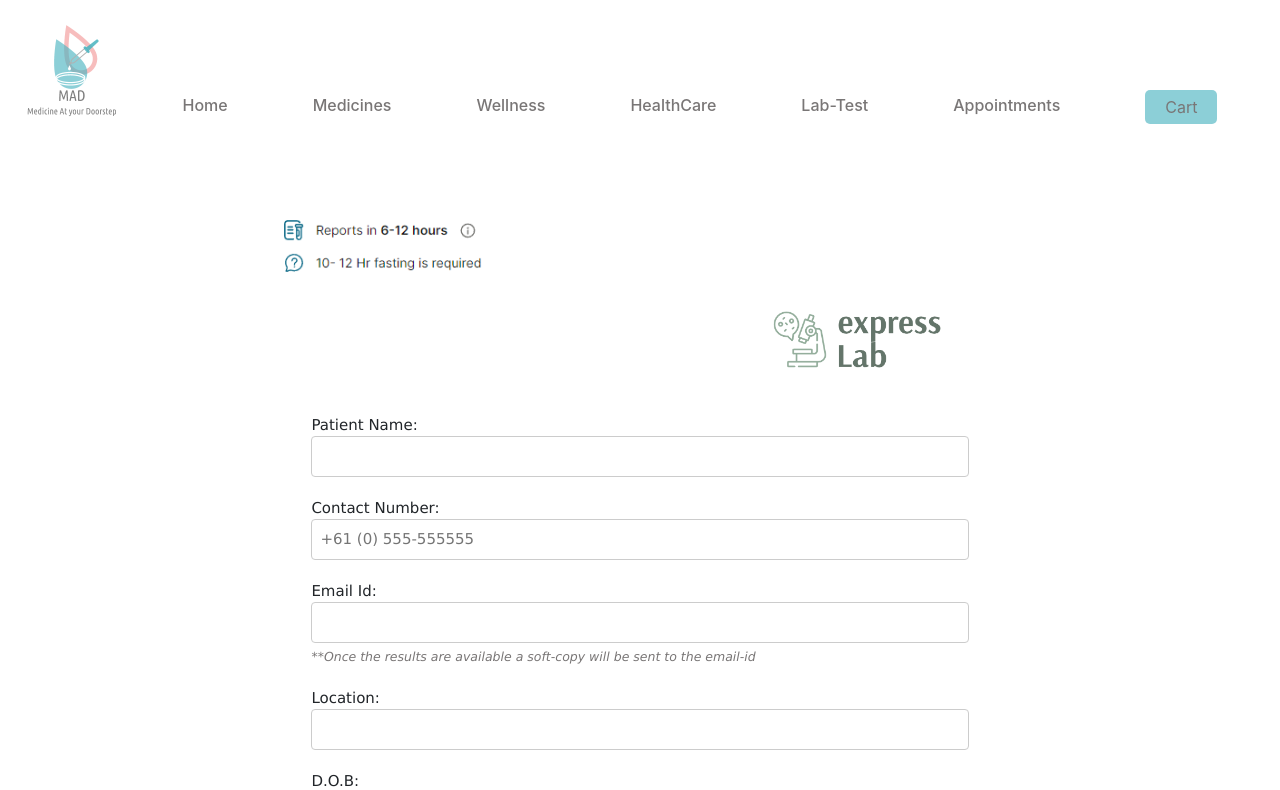
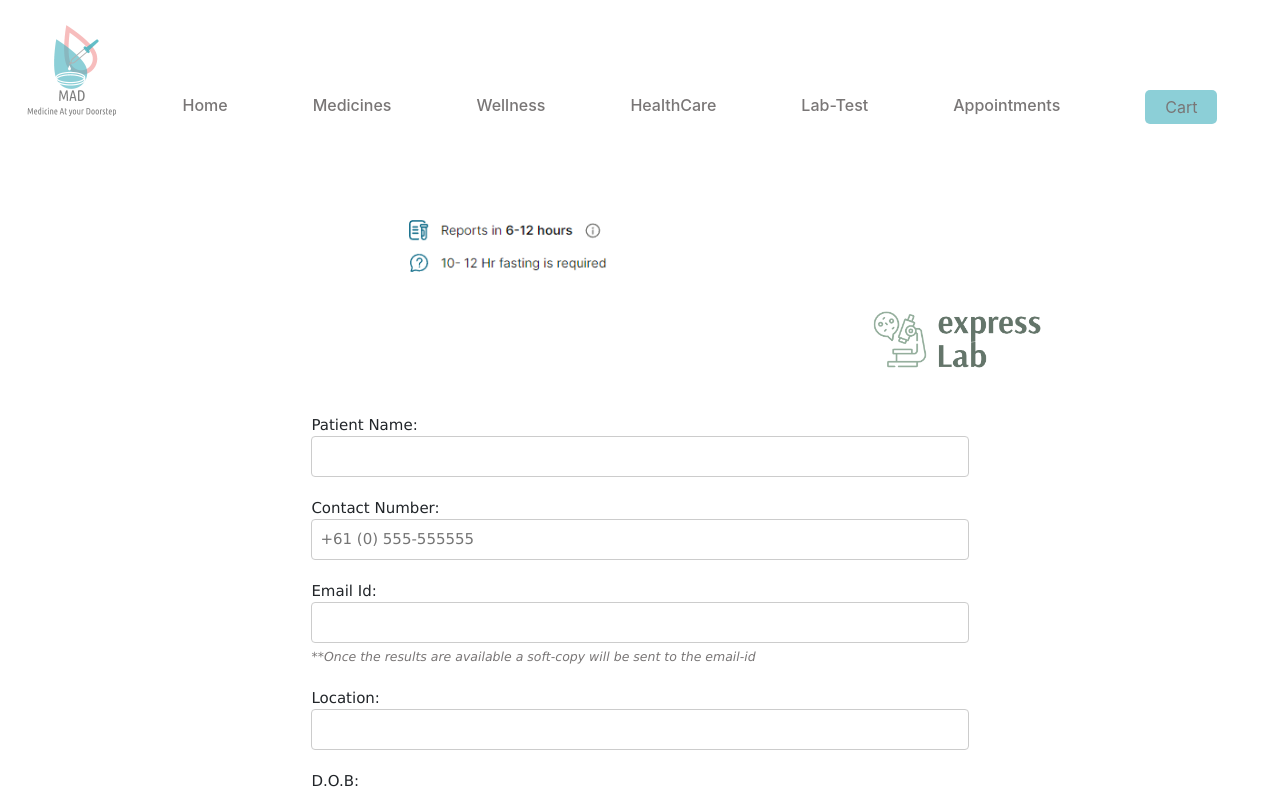
Before and after one commit to JudiRijesh/Pharmacy-app-frontend, a React (Vite) app: page /labtest in a window 1280 px wide. Shown: the top 790 px of the page. Built offline with nearby package versions, Linux system fonts and the light colour scheme.

Commit message:
CSS Updated

```diff
--- a/src/App.css
+++ b/src/App.css
@@ -274,7 +274,7 @@ margin-bottom: 50px;
   display: flex;
   align-items: flex-end;
   width: 15%;
-  margin-left: 760px;
+  margin-left: 860px;
   margin-bottom: -40px;
 
 }
@@ -283,7 +283,7 @@ margin-bottom: 50px;
 
   max-width: 20%;
   margin-top: 70px;
-  margin-left: 275px;
+  margin-left: 400px;
   display: flex;
   align-items: flex-start
 
```
